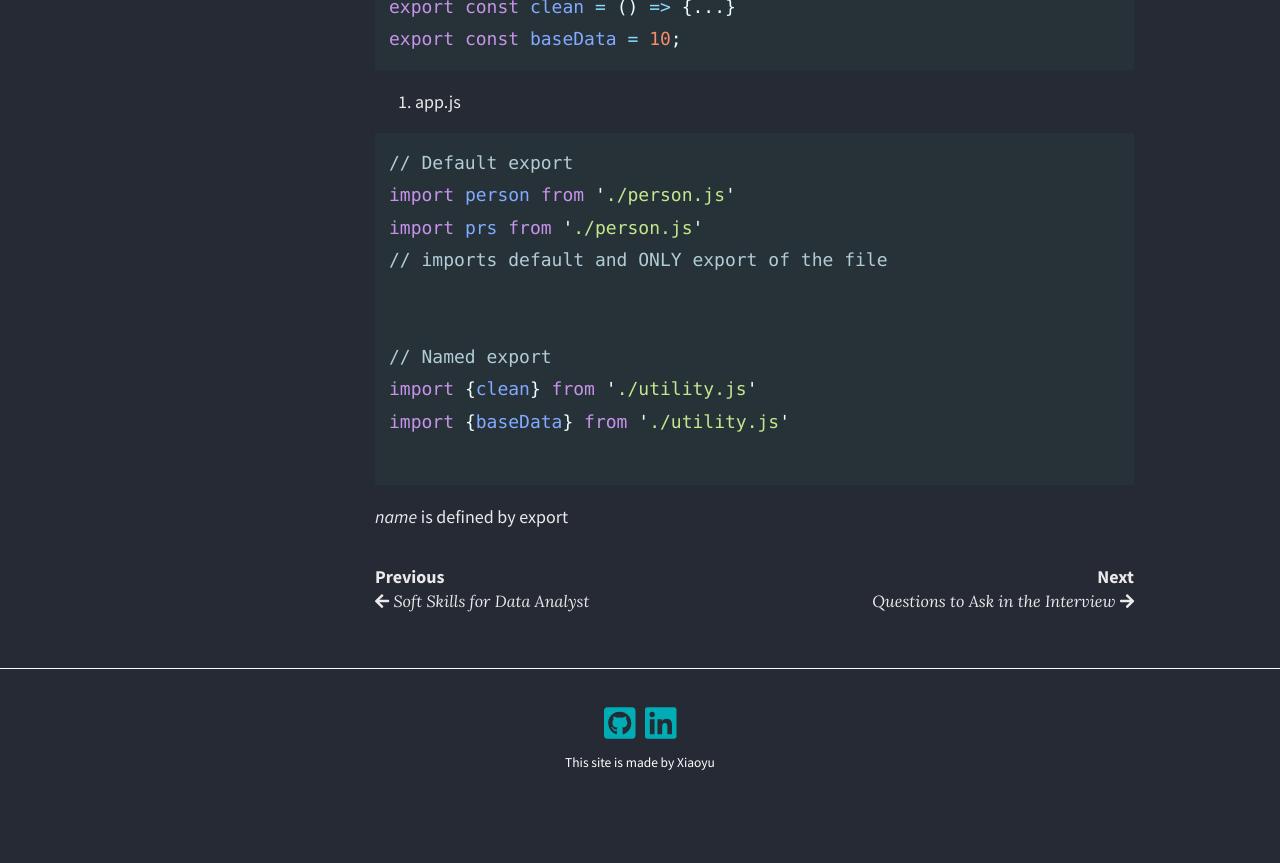
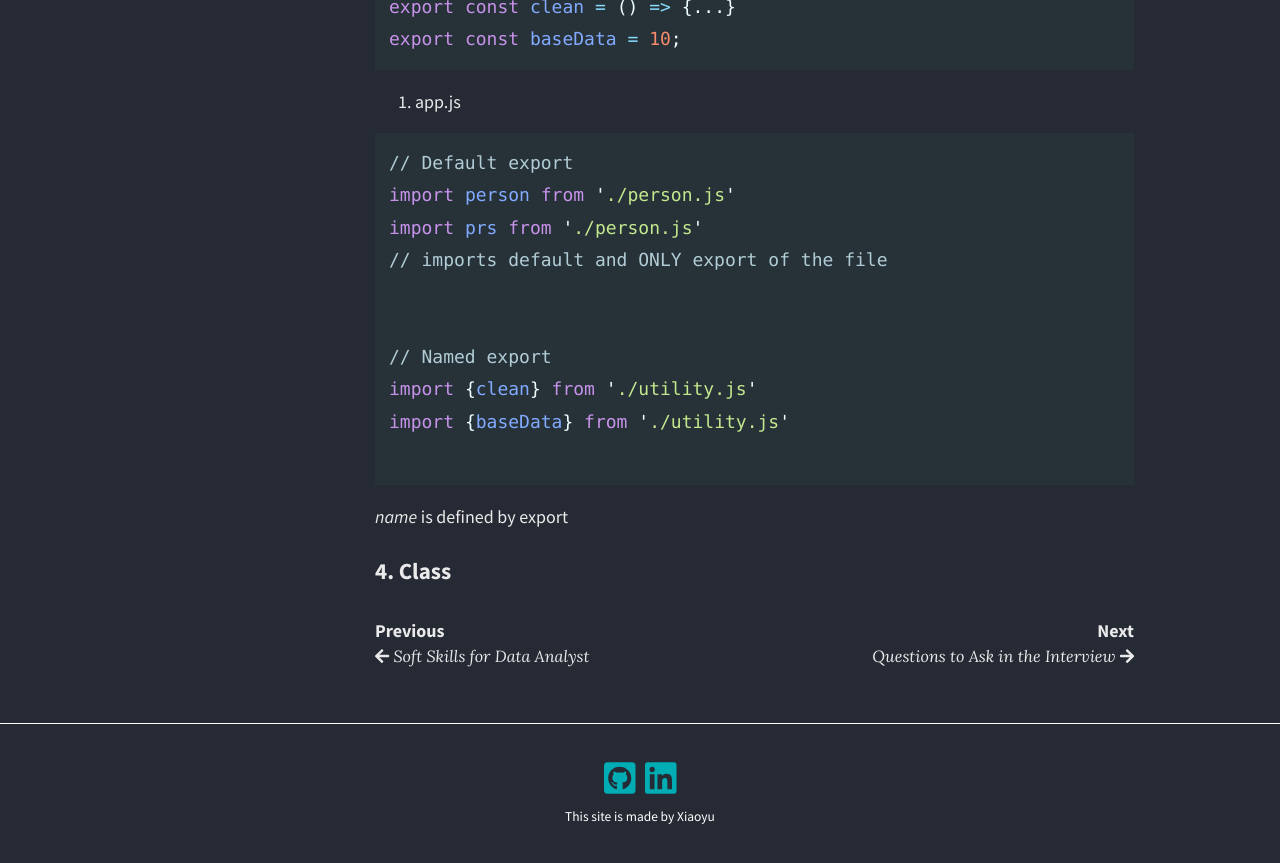
Before and after one commit to migapipo/personal-blog, a Jekyll site: the page built from _posts/2020-01-09-React Learning.md, in a window 1280 px wide and 900 px high, scrolled down 2576 px. Shown: the top 863 px of the window. Built offline with Jekyll 4.4.1, drawn with Linux system fonts in a browser that asks for light colours; nearby versions of some CDN libraries.

Commit message:
update React post

````diff
--- a/_posts/2020-01-09-React Learning.md
+++ b/_posts/2020-01-09-React Learning.md
@@ -99,3 +99,7 @@ import {baseData} from './utility.js'
 ```
 
 *name* is defined by export
+
+
+
+### 4. Class
````
